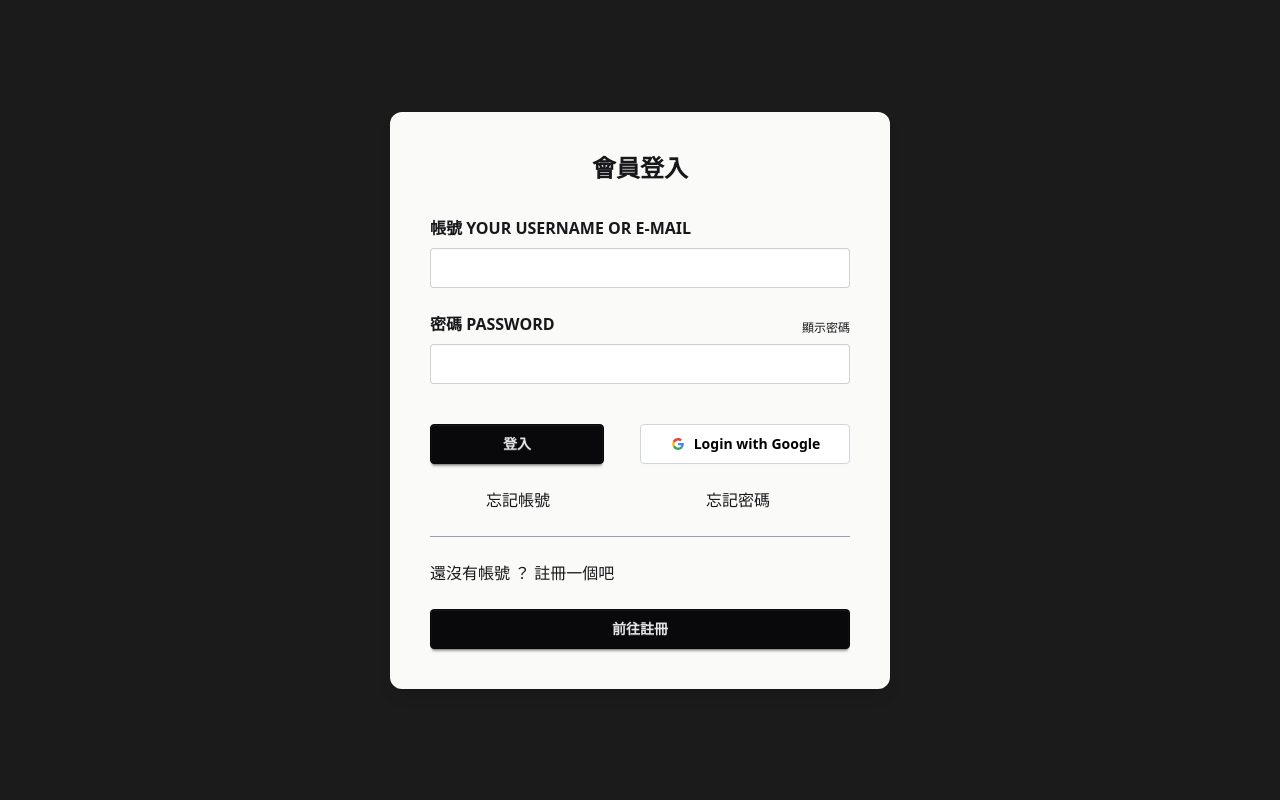
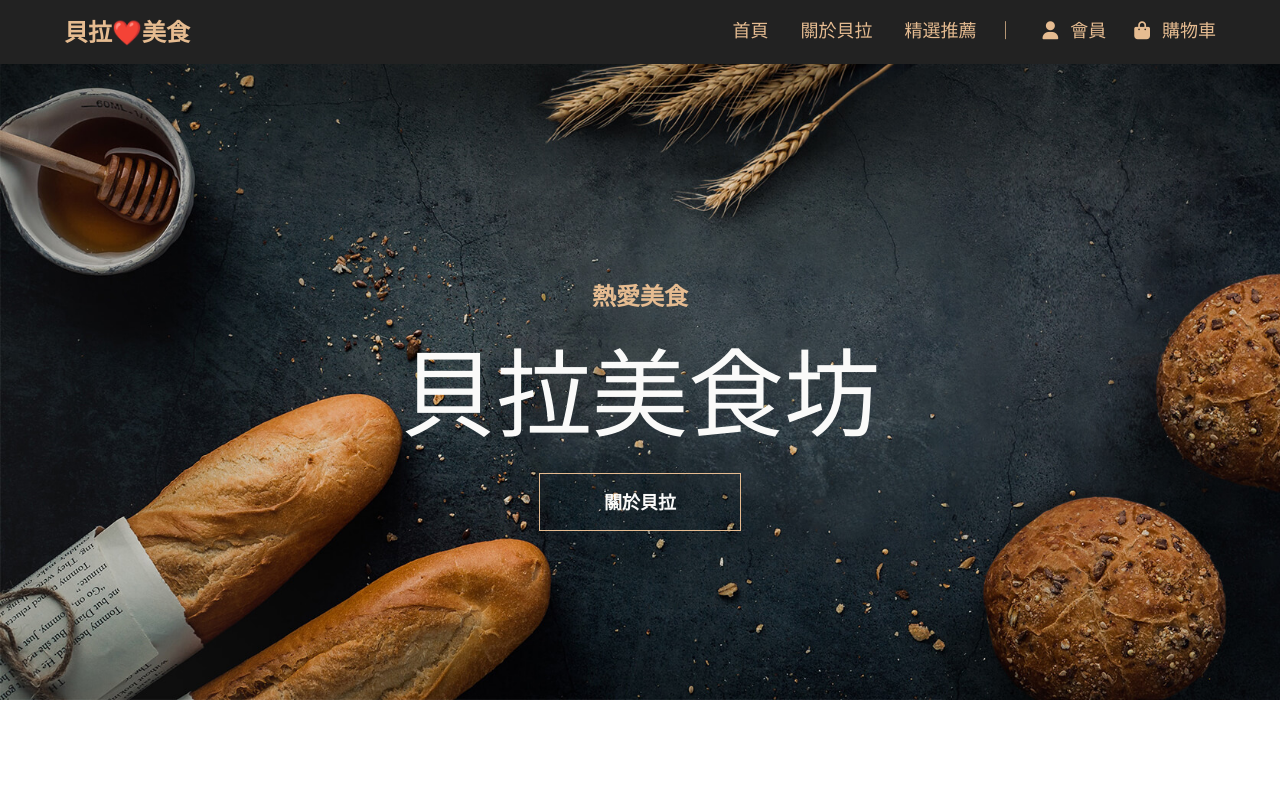
Before and after one commit to Bella-Cheng/food-blog, a Vue app: page / in a window 1280 px wide. Shown: the top 800 px of the page. Built offline with nearby package versions, Linux system fonts and the light colour scheme.

Commit message:
feat : add router to home and about

```diff
--- a/package.json
+++ b/package.json
@@ -11,7 +11,8 @@
   "dependencies": {
     "@tailwindcss/vite": "^4.1.5",
     "tailwindcss": "^4.1.5",
-    "vue": "^3.5.13"
+    "vue": "^3.5.13",
+    "vue-router": "^4.5.1"
   },
   "devDependencies": {
     "@vitejs/plugin-vue": "^5.2.2",
--- a/src/App.vue
+++ b/src/App.vue
@@ -1,17 +1,22 @@
 <script setup>
-import HomePage from './components/HomePage.vue'
-import About from './components/About.vue'
+import NavBar from './components/NavBar.vue'
+import HomePage from './views/HomePage.vue'
+import About from './views/About.vue'
 import Login from './components/Login.vue';
 import Sign from './components/Sign.vue';
+import FooterBar from './components/FooterBar.vue';
 
 
 </script>
 
 <template>
+  <NavBar />
+  <router-view />
   <!-- <HomePage /> -->
   <!-- <About /> -->
-  <Login />
-  <Sign />
+  <!-- <Login /> -->
+  <!-- <Sign /> -->
+   <FooterBar />
 
 
 </template>
--- a/src/components/Featured.vue
+++ b/src/components/Featured.vue
@@ -0,0 +1,22 @@
+<template>
+  <body class="max-w-screen">
+    <header class="bg-[#222222] w-full">
+      <nav class="flex justify-between max-w-6xl mx-auto py-4">
+        <ul>
+          <li><a class="text-[#E6BC91] text-2xl font-bold" href="#" >貝拉❤️美食</a></li>
+        </ul>
+        <ul class="flex">
+          <li><a class="text-[#E6BC91] text-lg px-4" href="#">首頁</a></li>
+          <li><a class="text-[#E6BC91] text-lg px-4" href="#">關於貝拉</a></li>
+          <li><a class="text-[#E6BC91] text-lg px-4 after:content-['｜'] after:pl-[20px]" href="#">精選推薦</a></li>
+          <li class="pr-4"><a class="text-[#E6BC91] text-lg " href="#"><i class="fa-solid fa-user px-3"></i>會員</a></li>
+          <li><a class="text-[#E6BC91] text-lg " href="#"><i class="fa-solid fa-bag-shopping px-3 "></i>購物車</a></li>
+
+        </ul>
+      </nav>
+    </header>
+  </body>
+
+
+
+</template>
--- /dev/null
+++ b/src/components/FooterBar.vue
@@ -0,0 +1,9 @@
+<template>
+  <footer class="bg-[#222222] py-16">
+      <div class="text-center max-w-6xl mx-auto">
+        <p class="text-lg font-bold text-stone-50 py-4"> 貝拉❤️美食  版權所有 © 2025 </p>
+        <span class="font-bold text-stone-50">聯絡信箱：</span><a  class="text-stone-50" href="mailto:dhp951320@gmail.com">dhp951320@gmail.com</a>
+        <p class="py-4 text-stone-400">Copyright © BellaCheng All Rights Reserved.</p>
+      </div>
+    </footer>
+</template>
--- /dev/null
+++ b/src/components/NavBar.vue
@@ -0,0 +1,18 @@
+<template>
+  <body class="max-w-screen">
+    <header class="bg-[#222222] w-full">
+      <nav class="flex justify-between max-w-6xl mx-auto py-4">
+        <ul>
+          <li><a class="text-[#E6BC91] text-2xl font-bold" href="#" >貝拉❤️美食</a></li>
+        </ul>
+        <ul class="flex">
+          <li><router-link class="text-[#E6BC91] text-lg px-4" to="/">首頁</router-link></li>
+          <li><router-link class="text-[#E6BC91] text-lg px-4" to="/about">關於貝拉</router-link></li>
+          <li><router-link class="text-[#E6BC91] text-lg px-4 after:content-['｜'] after:pl-[20px]" to="/featured">精選推薦</router-link></li>
+          <li class="pr-4"><a class="text-[#E6BC91] text-lg " href="#"><i class="fa-solid fa-user px-3"></i>會員</a></li>
+          <li><router-link class="text-[#E6BC91] text-lg " to="/shopcar"><i class="fa-solid fa-bag-shopping px-3"></i>購物車</router-link></li>
+        </ul>
+      </nav>
+    </header>
+  </body>
+</template>
--- a/src/main.js
+++ b/src/main.js
@@ -1,5 +1,6 @@
 import { createApp } from 'vue'
 import './style.css'
 import App from './App.vue'
+import router from './router'
 
-createApp(App).mount('#app')
+createApp(App).use(router).mount('#app')
--- /dev/null
+++ b/src/router/index.js
@@ -0,0 +1,23 @@
+import { createRouter, createWebHistory } from 'vue-router'
+import About from '../views/About.vue'
+import HomePage from '../views/HomePage.vue'
+
+const routes = [
+  {
+    path: '/',
+    name: 'Home',
+    component: HomePage
+  },
+  {
+    path: '/about',
+    name: 'About',
+    component: About
+  }
+]
+
+const router = createRouter({
+  history: createWebHistory(process.env.BASE_URL),
+  routes
+})
+
+export default router
--- a/src/components/About.vue
+++ b/src/views/About.vue
@@ -4,21 +4,6 @@
 
 <template>
   <body class="max-w-screen">
-    <header class="bg-[#222222] w-full">
-      <nav class="flex justify-between max-w-6xl mx-auto py-4">
-        <ul>
-          <li><a class="text-[#E6BC91] text-2xl font-bold" href="#" >貝拉❤️美食</a></li>
-        </ul>
-        <ul class="flex">
-          <li><a class="text-[#E6BC91] text-lg px-4" href="#">首頁</a></li>
-          <li><a class="text-[#E6BC91] text-lg px-4" href="#">關於貝拉</a></li>
-          <li><a class="text-[#E6BC91] text-lg px-4 after:content-['｜'] after:pl-[20px]" href="#">精選推薦</a></li>
-          <li class="pr-4"><a class="text-[#E6BC91] text-lg " href="#"><i class="fa-solid fa-user px-3"></i>會員</a></li>
-          <li><a class="text-[#E6BC91] text-lg " href="#"><i class="fa-solid fa-bag-shopping px-3 "></i>購物車</a></li>
-
-        </ul>
-      </nav>
-    </header>
     <main>
       <!-- Section #1 -->
       <section  class="bg-[url(./picture/bgc-cookie.jpg)] bg-cover p-46 bg-[20%_30%] font-bold">
@@ -40,12 +25,10 @@
           <h2 class="text-5xl py-8 my-6 text-center">聯絡貝拉</h2>
           <form class="grid grid-cols-4 gap-6 items-center">
 
-            <!-- 姓名 -->
             <label for="name" class="text-right col-span-1">您的姓名</label>
             <input id="name" type="text" class="input input-bordered w-full col-span-2" />
             <div class="col-span-1"></div>
 
-            <!-- 信箱 -->
             <label for="email" class="text-right col-span-1">信箱</label>
             <div  class="input input-bordered flex items-center gap-2 w-full col-span-2">
               <svg class="h-[1em] opacity-50" xmlns="http://www.w3.org/2000/svg" viewBox="0 0 24 24">
@@ -58,12 +41,11 @@
             </div >
             <div class="col-span-1"></div>
 
-            <!-- 訊息 -->
+
             <label for="message" class="text-right self-start pt-2 col-span-1">訊息</label>
             <textarea id="message" class="textarea textarea-bordered w-full col-span-2" rows="5" placeholder="請輸入您的訊息..."></textarea>
             <div class="col-span-1"></div>
 
-            <!-- 按鈕（跨兩欄） -->
             <div class="col-span-4 text-center pt-4">
               <button type="submit" class="btn btn-primary mr-4 col-span-2" >送出</button>
               <button type="reset" class="btn">清除</button>
@@ -72,14 +54,6 @@
         </div>
       </section>
     </main>
-
-    <footer class="bg-[#222222] py-16">
-      <div class="text-center max-w-6xl mx-auto">
-        <p class="text-lg font-bold text-stone-50 py-4"> 貝拉❤️美食  版權所有 © 2025 </p>
-        <span class="font-bold text-stone-50">聯絡信箱：</span><a  class="text-stone-50" href="mailto:dhp951320@gmail.com">dhp951320@gmail.com</a>
-        <p class="py-4 text-stone-400">Copyright © BellaCheng All Rights Reserved.</p>
-      </div>
-    </footer>
   </body>
 </template>
 
--- a/src/components/HomePage.vue
+++ b/src/views/HomePage.vue
@@ -4,21 +4,6 @@
 
 <template>
   <body class="max-w-screen">
-    <header class="bg-[#222222] w-full">
-      <nav class="flex justify-between max-w-6xl mx-auto py-4">
-        <ul>
-          <li><a class="text-[#E6BC91] text-2xl font-bold" href="#" >貝拉❤️美食</a></li>
-        </ul>
-        <ul class="flex">
-          <li><a class="text-[#E6BC91] text-lg px-4" href="#">首頁</a></li>
-          <li><a class="text-[#E6BC91] text-lg px-4" href="#">關於貝拉</a></li>
-          <li><a class="text-[#E6BC91] text-lg px-4 after:content-['｜'] after:pl-[20px]" href="#">精選推薦</a></li>
-          <li class="pr-4"><a class="text-[#E6BC91] text-lg " href="#"><i class="fa-solid fa-user px-3"></i>會員</a></li>
-          <li><a class="text-[#E6BC91] text-lg " href="#"><i class="fa-solid fa-bag-shopping px-3 "></i>購物車</a></li>
-
-        </ul>
-      </nav>
-    </header>
     <main>
       <!-- Section #1 -->
       <section  class="bg-[url(./picture/bgc-bakery.jpg)] bg-cover p-46">
@@ -85,13 +70,7 @@
       </section>
     </main>
 
-    <footer class="bg-[#222222] py-16">
-      <div class="text-center max-w-6xl mx-auto">
-        <p class="text-lg font-bold text-stone-50 py-4"> 貝拉❤️美食  版權所有 © 2025 </p>
-        <span class="font-bold text-stone-50">聯絡信箱：</span><a  class="text-stone-50" href="mailto:dhp951320@gmail.com">dhp951320@gmail.com</a>
-        <p class="py-4 text-stone-400">Copyright © BellaCheng All Rights Reserved.</p>
-      </div>
-    </footer>
+
   </body>
 </template>
 
--- a/vite.config.js
+++ b/vite.config.js
@@ -5,4 +5,7 @@ import vue from '@vitejs/plugin-vue'
 // https://vite.dev/config/
 export default defineConfig({
   plugins: [vue(), tailwindcss()],
+  define: {
+    'process.env': {}
+  }
 })
```
Also changed, not shown: 1 other file (tests, documents, lock files or other folders).
